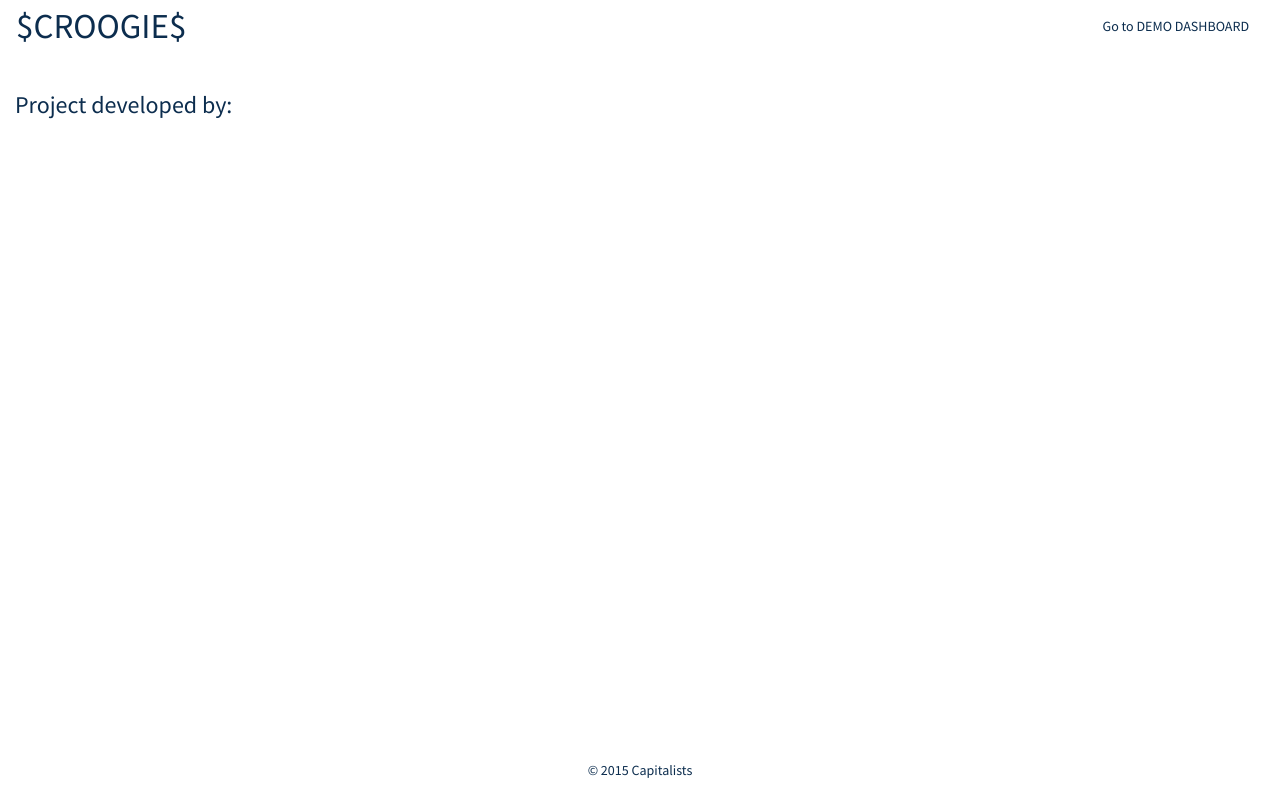
After one commit to bsmukasa/MBS-Portfolio-Risk-Managament-System, a Django app: page /contact/ in a window 1280 px wide. The commit adds this page. Run offline with Django 3.2, Linux system fonts and the light colour scheme; some libraries are stand-ins or nearby versions; some web fonts are replaced.

```diff
--- /dev/null
+++ b/project/accounts/templates/accounts/contact.html
@@ -0,0 +1,52 @@
+{% extends "accounts/base_auth.html" %}
+{% load staticfiles %}
+
+
+{% block head_title %}
+	<title>Scroogies Contact</title>
+{% endblock head_title %}
+
+{% block head_js_files %}
+	<link rel="stylesheet" href="{% static 'accounts/auth.js' %}">
+{% endblock head_js_files %}
+
+{% block head_css_files %}
+	<link rel="stylesheet" href="{% static 'accounts/auth.css' %}">
+{% endblock head_css_files %}
+
+
+
+
+{% block navbar %}
+	<div id="navbar_menu">
+		<nav class="navbar navbar-default navbar-custom">
+			<div class="container-fluid">
+   				<div class="navbar-header">
+	      			<button type="button" class="navbar-toggle collapsed" data-toggle="collapse" data-target="#bs-example-navbar-collapse-1" aria-expanded="false">
+						<span class="sr-only">Toggle navigation</span>
+		        		<span class="icon-bar"></span>
+		        		<span class="icon-bar"></span>
+		        		<span class="icon-bar"></span>
+	      			</button>
+	      			<a class="navbar-brand" href="/">$CROOGIE$</a>
+    			</div>
+    			<div class="collapse navbar-collapse" id="bs-example-navbar-collapse-1">
+    				<ul class="nav navbar-nav navbar-right">
+    					<li><a href="{% url 'portfolio:dashboard' %}">Go to DEMO DASHBOARD</a></li>
+    				</ul>
+    			</div>
+    		</div>
+    	</nav>
+	</div>
+
+{% endblock navbar %}
+
+
+
+{% block main_content %}
+    <div class="container">
+    	<h3 class="page-title">Project developed by:</h3>
+
+    </div>
+
+{% endblock main_content %}
--- a/project/accounts/views.py
+++ b/project/accounts/views.py
@@ -46,7 +46,10 @@ class Signup(View):
 
 
 class Contact(View):
-	pass
+	template = "accounts/contact.html"
+
+	def get(self, request):
+		return render(request, self.template)
 
 
 class Logout(View):
--- a/project/analytics/urls.py
+++ b/project/analytics/urls.py
@@ -24,7 +24,7 @@ urlpatterns = patterns(
 
     url(
         regex=r'^principal_graph_data$',
-        view=views.PrincipalGraphAPI.as_view(),
+        view=views.PrincipalGraphDataAPI.as_view(),
         name='get_principal_graph_data_api'
     ),
 )
```
Also changed, not shown: project/accounts/templates/accounts/index.html (+6 -3 lines), project/analytics/views.py (+7 -0 lines), project/portfolio/static/portfolio/portfolio.js (+8 -6 lines), project/mbs_db.sqlite3, 4 other files.
